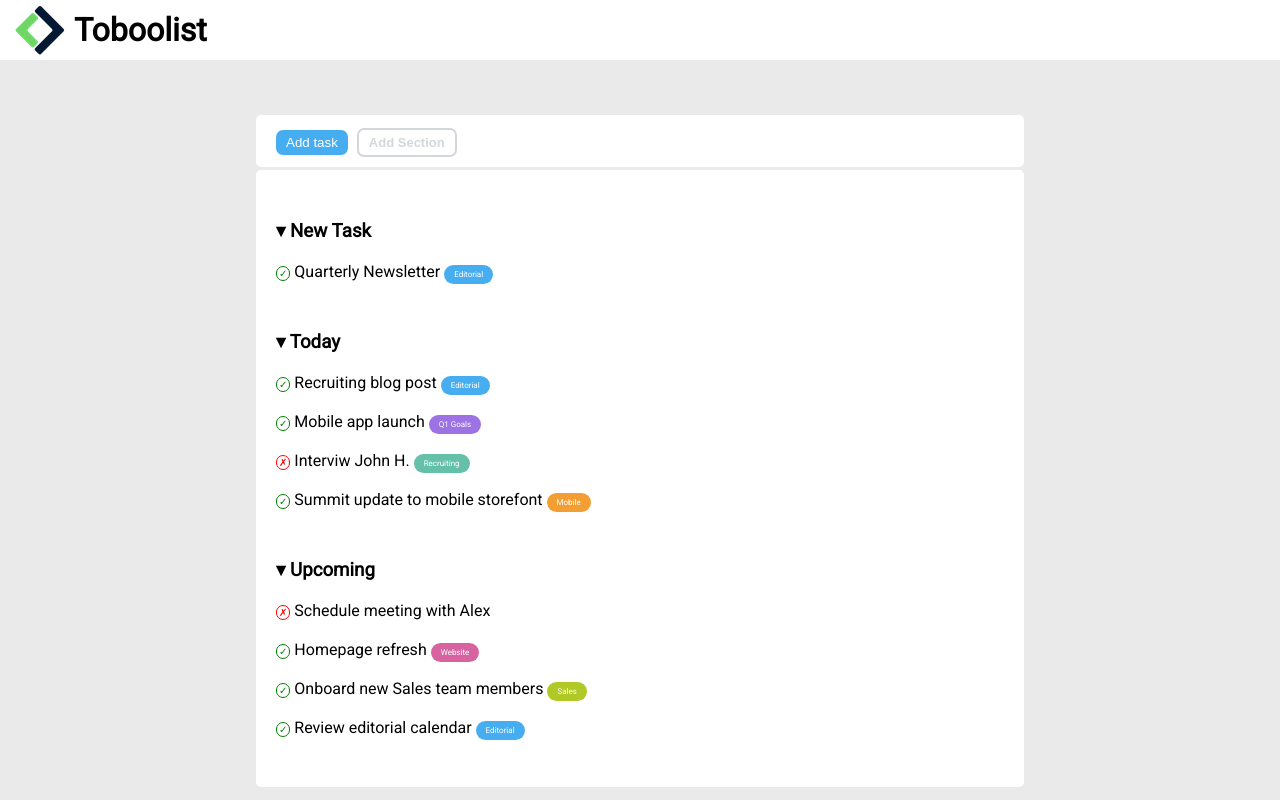
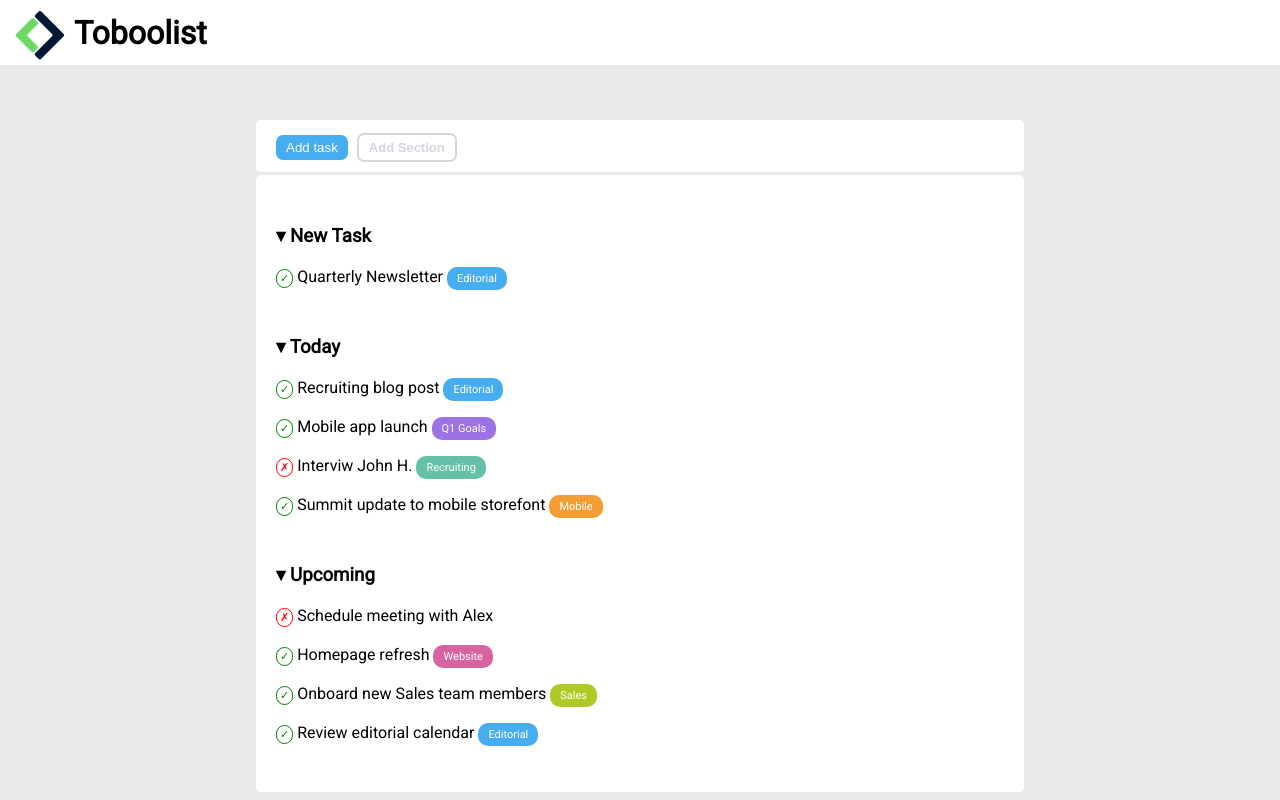
Before and after one commit to simone-poli/html-css-toboolist, a plain HTML site: page index.html in a window 1280 px wide. Drawn offline with Linux system fonts and the light colour scheme.

Commit message:
fix badge and checklist

```diff
--- a/css/style.css
+++ b/css/style.css
@@ -60,13 +60,13 @@ body{
 }
 
 #logo{
-    padding: 5px 5px 5px 15px;
-    display: inline-block;
+    padding: 10px 5px 5px 15px;
+    display: inline;
     vertical-align: middle;
 }
 
 h1{
-    display: inline-block;
+    display: inline;
     vertical-align: middle;
     font-size: 2rem;
     }
@@ -118,23 +118,24 @@ li{
     padding: 10px 0;
 }
 
+
 .wrd-cont{
     color: white;
     padding: 5px 10px;
     border-radius: 10px;
-    font-size: 8px;
+    font-size: 11px;
 }
 
 .cercle-gr{
-    padding: 1px 2px;
+    padding: 2px 3px;
     border-radius: 20px;
     border: 1px solid green;
-    font-size:10px;
+    font-size:11px;
 }
 
 .cercle-rd{
-    padding: 1px 2px;
+    padding: 2px 3px;
     border-radius: 20px;
     border: 1px solid red;
-    font-size: 10px;
+    font-size: 11px;
 }
--- a/index.html
+++ b/index.html
@@ -4,8 +4,8 @@
 <head>
     <meta charset="UTF-8">
     <meta name="viewport" content="width=device-width, initial-scale=1.0">
+    <link href="https://fonts.googleapis.com/css2?family=Roboto&display=swap" rel="stylesheet">
     <link rel="stylesheet" href="css/style.css">
-    <link href="https://fonts.googleapis.com/css2?family=Roboto&display=swap" rel="stylesheet">
     <title>Toboolist</title>
 </head>
 
```
